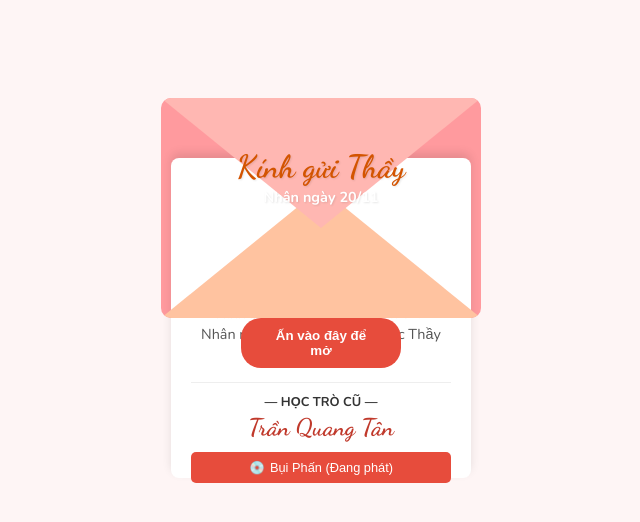
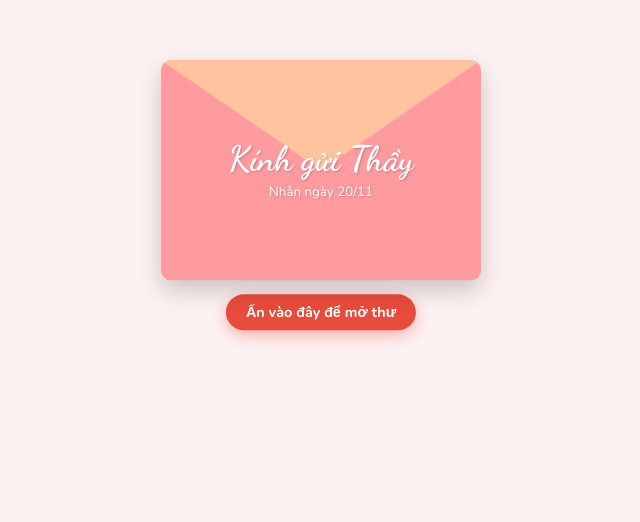
Before and after one commit to tanhgpt/thiep2010, a plain HTML site: page index.html in a window 1280 px wide. Shown: the part 222-744 px from the top of the page, without its empty margins (319-959 px from the left). Drawn offline with nearby package versions, Linux system fonts and the light colour scheme.

Commit message:
Update index.html

```diff
--- a/index.html
+++ b/index.html
@@ -7,76 +7,42 @@
     <link href="https://fonts.googleapis.com/css2?family=Dancing+Script:wght@700&family=Nunito:wght@400;700&display=swap" rel="stylesheet">
 
     <style>
-        /* CÀI ĐẶT CƠ BẢN */
         body {
-            background-color: #fef5f5; /* Nền hồng phấn rất nhạt */
+            background-color: #fdf2f2; /* Nền hồng rất nhạt */
             height: 100vh;
             margin: 0;
             display: flex;
             justify-content: center;
             align-items: center;
             font-family: 'Nunito', sans-serif;
-            overflow: hidden;
         }
 
-        /* KHUNG CHỨA TOÀN BỘ */
-        .container {
+        /* --- PHẦN 1: PHONG BÌ (Hiện lúc đầu) --- */
+        #envelope-view {
             position: relative;
-            width: 320px; /* Chiều rộng cố định cho đẹp trên mobile */
-            height: 220px; /* Chiều cao phong bì */
+            width: 320px;
+            height: 220px;
             cursor: pointer;
-            margin-top: 60px; /* Tạo khoảng trống bên trên để thiệp bay lên */
+            transition: transform 0.3s;
+            animation: float 3s ease-in-out infinite; /* Hiệu ứng bay nhẹ */
         }
 
-        /* 1. LƯNG PHONG BÌ (Lớp dưới cùng) */
-        .back {
+        #envelope-view:active {
+            transform: scale(0.95); /* Hiệu ứng nhấn nút */
+        }
+
+        .env-body {
             position: absolute;
             width: 100%;
             height: 100%;
             background-color: #ff9a9e;
             border-radius: 10px;
+            box-shadow: 0 10px 25px rgba(0,0,0,0.2);
             z-index: 1;
         }
 
-        /* 2. TẤM THIỆP (Lớp giữa) */
-        .card {
-            position: absolute;
-            left: 10px;
-            width: 300px; /* Nhỏ hơn phong bì chút xíu */
-            height: 320px; /* Thiệp cao */
-            background: white;
-            border-radius: 8px;
-            padding: 20px;
-            box-sizing: border-box;
-            text-align: center;
-            box-shadow: 0 -5px 10px rgba(0,0,0,0.1);
-
-            /* ĐIỀU CHỈNH QUAN TRỌNG: VỊ TRÍ BAN ĐẦU */
-            top: 10px; /* Chỉ cách đỉnh 10px */
-            z-index: 2; /* Nằm trên lưng, dưới nắp */
-
-            /* KỸ THUẬT GIẤU THIỆP: Đẩy thiệp xuống và dùng clip-path hoặc nắp che */
-            transform: translateY(50px); /* Đẩy thiệp xuống sâu trong túi */
-            transition: transform 0.8s cubic-bezier(0.175, 0.885, 0.32, 1.275);
-        }
-
-        /* 3. TÚI TRƯỚC (Lớp che chân thiệp) */
-        .front {
-            position: absolute;
-            bottom: 0;
-            left: 0;
-            width: 0;
-            height: 0;
-            border-left: 160px solid transparent;
-            border-right: 160px solid transparent;
-            border-bottom: 130px solid #ffc3a0; /* Cao hơn để che tốt hơn */
-            z-index: 4; /* Đè lên thiệp */
-            border-radius: 0 0 10px 10px;
-            pointer-events: none;
-        }
-
-        /* 4. NẮP PHONG BÌ (Lớp che đầu thiệp) */
-        .flap {
+        /* Nắp phong bì (Vẽ bằng CSS Border) */
+        .env-flap {
             position: absolute;
             top: 0;
             left: 0;
@@ -84,119 +50,107 @@
             height: 0;
             border-left: 160px solid transparent;
             border-right: 160px solid transparent;
-            border-top: 130px solid #ffb7b2; /* Nắp to để che kín thiệp */
-            transform-origin: top;
-            transition: transform 0.6s ease, z-index 0.1s;
-            z-index: 5; /* Nằm trên cùng khi đóng */
+            border-top: 110px solid #ffc3a0; /* Màu nắp sáng hơn */
             border-radius: 10px 10px 0 0;
+            z-index: 2;
         }
 
-        /* CHỮ BÊN NGOÀI (Nằm trên nắp) */
-        .outer-text {
+        .env-text {
             position: absolute;
-            top: 50px; /* Căn chỉnh vị trí trên nắp */
+            top: 50%;
             left: 50%;
-            transform: translateX(-50%);
-            z-index: 6; /* Trên cùng */
+            transform: translate(-50%, -50%);
+            z-index: 3;
             text-align: center;
+            width: 100%;
             color: white;
-            width: 100%;
-            transition: opacity 0.3s;
-            pointer-events: none;
-            text-shadow: 1px 1px 2px rgba(0,0,0,0.1);
+            text-shadow: 1px 1px 2px rgba(0,0,0,0.2);
         }
-        .outer-text h2 {
+        .env-text h2 {
             font-family: 'Dancing Script', cursive;
-            font-size: 2rem;
+            font-size: 2.2rem;
             margin: 0;
-            color: #d35400; /* Màu chữ đậm cho dễ đọc */
         }
-        .outer-text small { font-size: 0.9rem; color: #fff; font-weight: bold; }
 
-        /* NÚT ẤN MỞ */
-        .open-btn {
+        .click-hint {
             position: absolute;
             bottom: -50px;
             left: 50%;
             transform: translateX(-50%);
             background: #e74c3c;
             color: white;
+            padding: 8px 20px;
+            border-radius: 20px;
+            font-size: 0.9rem;
             border: none;
-            padding: 10px 25px;
-            border-radius: 20px;
             font-weight: bold;
-            cursor: pointer;
-            transition: all 0.3s;
-            z-index: 10;
+            white-space: nowrap;
+            box-shadow: 0 5px 15px rgba(231, 76, 60, 0.4);
         }
 
-        /* --- TRẠNG THÁI KHI MỞ (OPEN) --- */
-
-        /* 1. Nắp lật lên và chui ra sau */
-        .container.open .flap {
-            transform: rotateX(180deg);
-            z-index: 1;
+        /* --- PHẦN 2: TẤM THIỆP (Hiện sau khi bấm) --- */
+        #card-view {
+            display: none; /* Ẩn đi ban đầu */
+            width: 90%;
+            max-width: 350px;
+            background: white;
+            padding: 30px 20px;
+            border-radius: 15px;
+            text-align: center;
+            box-shadow: 0 15px 30px rgba(0,0,0,0.1);
+            border: 2px solid #ffe0e6;
+            animation: zoomIn 0.5s ease-out; /* Hiệu ứng hiện ra */
         }
 
-        /* 2. Chữ bên ngoài biến mất */
-        .container.open .outer-text,
-        .container.open .open-btn {
-            opacity: 0;
-            pointer-events: none;
+        .icon { font-size: 50px; margin-bottom: 10px; }
+
+        h1 {
+            font-family: 'Dancing Script', cursive;
+            color: #d35400;
+            font-size: 2.2rem;
+            margin: 0 0 15px 0;
         }
 
-        /* 3. Thiệp bay lên */
-        .container.open .card {
-            transform: translateY(-180px); /* Bay lên cao hẳn */
-            z-index: 3; /* Nổi lên trên túi trước */
-            transition-delay: 0.2s;
+        .message {
+            color: #555;
+            line-height: 1.6;
+            font-size: 1rem;
+            margin-bottom: 20px;
         }
 
-        /* NỘI DUNG BÊN TRONG THIỆP */
-        .icon { font-size: 40px; margin-bottom: 5px; }
-        .card h1 {
-            font-family: 'Dancing Script', cursive;
-            color: #c0392b;
-            font-size: 1.8rem;
-            margin: 0 0 10px 0;
+        .signature {
+            margin-top: 20px;
+            border-top: 1px solid #eee;
+            padding-top: 15px;
         }
-        .message {
-            font-size: 0.9rem;
-            color: #555;
-            line-height: 1.5;
-            margin-bottom: 15px;
-        }
-        .highlight { color: #e74c3c; font-weight: bold; }
-
-        .signature {
-            border-top: 1px solid #eee;
-            padding-top: 10px;
-            margin-top: 10px;
-        }
-        .sig-title { font-size: 0.8rem; font-weight: bold; color: #333; text-transform: uppercase; }
+        .sig-title { font-size: 0.85rem; font-weight: bold; color: #333; text-transform: uppercase; }
         .sig-name {
             font-family: 'Dancing Script', cursive;
-            font-size: 1.5rem;
+            font-size: 1.8rem;
             color: #c0392b;
             display: block;
-            margin-top: 2px;
+            margin-top: 5px;
         }
 
+        /* Nút nhạc */
         .music-btn {
-            margin-top: 10px;
-            width: 100%;
-            padding: 8px;
+            margin-top: 20px;
+            padding: 10px 25px;
             background: #e74c3c;
             color: white;
             border: none;
-            border-radius: 5px;
+            border-radius: 25px;
+            font-size: 0.9rem;
             cursor: pointer;
-            font-size: 0.8rem;
-            display: flex;
-            justify-content: center;
+            display: inline-flex;
             align-items: center;
-            gap: 5px;
+            gap: 8px;
+            box-shadow: 0 5px 15px rgba(231, 76, 60, 0.3);
         }
+
+        /* Animation */
+        @keyframes float { 0%, 100% { transform: translateY(0); } 50% { transform: translateY(-10px); } }
+        @keyframes zoomIn { from { transform: scale(0.5); opacity: 0; } to { transform: scale(1); opacity: 1; } }
         .spinning { animation: spin 2s linear infinite; }
         @keyframes spin { 100% { transform: rotate(360deg); } }
 
@@ -204,39 +158,34 @@
 </head>
 <body>
 
-    <div class="container" onclick="openEnvelope()">
-        <div class="back"></div>
+    <div id="envelope-view" onclick="openLetter()">
+        <div class="env-body"></div>
+        <div class="env-flap"></div>
+        <div class="env-text">
+            <h2>Kính gửi Thầy</h2>
+            <small>Nhân ngày 20/11</small>
+        </div>
+        <div class="click-hint">Ấn vào đây để mở thư</div>
+    </div>
 
-        <div class="card">
+    <div id="card-view">
         <div class="icon">🎓</div>
         <h1>Tri Ân Thầy</h1>
         <div class="message">
             "Mỗi khi nhắc về thời cắp sách,<br>
-                Hình bóng Thầy xưa lại hiện về."<br>
-                Nhân ngày <span class="highlight">20/11</span>, em kính chúc Thầy luôn mạnh khỏe!
+            Hình bóng Thầy xưa lại hiện về."<br><br>
+            Nhân ngày <b>20/11</b>, em kính chúc Thầy luôn mạnh khỏe, hạnh phúc và giữ mãi ngọn lửa đam mê với nghề giáo!
         </div>
 
         <div class="signature">
-                <div class="sig-title">— HỌC TRÒ CŨ —</div>
+            <div class="sig-title">— Học trò cũ —</div>
             <div class="sig-name">Trần Quang Tân</div>
         </div>
 
-            <button class="music-btn" onclick="toggleMusic(event)">
+        <button class="music-btn" onclick="toggleMusic()">
             <span id="musicIcon">💿</span>
             <span id="musicText">Bụi Phấn (Đang phát)</span>
         </button>
-        </div>
-
-        <div class="front"></div>
-
-        <div class="outer-text">
-            <h2>Kính gửi Thầy</h2>
-            <small>Nhân ngày 20/11</small>
-        </div>
-
-        <div class="flap"></div>
-
-        <button class="open-btn">Ấn vào đây để mở</button>
     </div>
 
     <audio id="bgMusic" loop>
@@ -244,24 +193,24 @@
     </audio>
 
     <script>
-        let opened = false;
-        const music = document.getElementById("bgMusic");
+        var music = document.getElementById("bgMusic");
 
-        function openEnvelope() {
-            if (opened) return;
-            document.querySelector('.container').classList.add('open');
-            opened = true;
+        function openLetter() {
+            // 1. Ẩn phong bì
+            document.getElementById("envelope-view").style.display = "none";
 
-            // Phát nhạc
-            music.volume = 0.7;
-            music.play().catch(() => {
+            // 2. Hiện thiệp
+            document.getElementById("card-view").style.display = "block";
+
+            // 3. Phát nhạc
+            music.volume = 0.8;
+            music.play().catch(function(error) {
                 document.getElementById("musicText").innerText = "Bấm để phát nhạc";
                 document.getElementById("musicIcon").innerText = "▶️";
             });
         }
 
-        function toggleMusic(e) {
-            e.stopPropagation();
+        function toggleMusic() {
             if (music.paused) {
                 music.play();
                 document.getElementById("musicText").innerText = "Bụi Phấn (Đang phát)";
```
Lines whose indentation alone changed are shown as unchanged.
